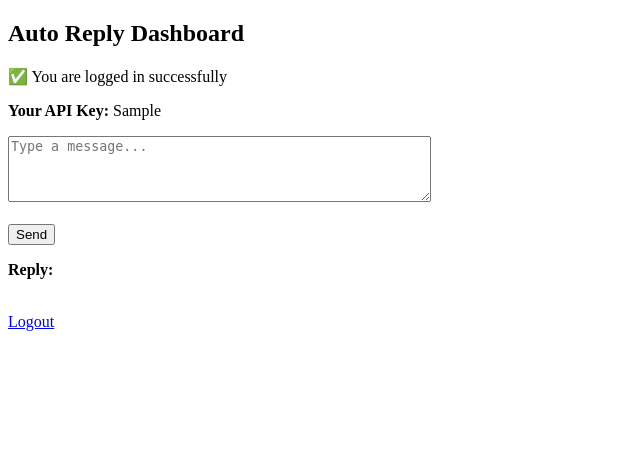
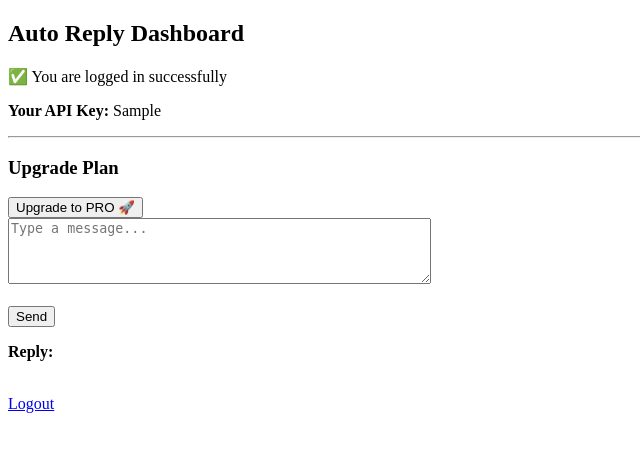
Before and after one commit to shreedev-arch/autoreply-saas, a Flask app: template templates/auto_reply.html in a window 1280 px wide. Shown: the top 452 px of the page, without its empty margins (0-640 px from the left). Run offline with Flask 3, Linux system fonts and the light colour scheme; the template is opened without the code that fills it: most values are stand-ins (such as "Sample title", 1, 10 or a date in 2020).

Commit message:
Added UI upgrade route step 3.2

```diff
--- a/app.py
+++ b/app.py
@@ -173,6 +173,24 @@ def auto_reply():
         "plan": plan
     }
 
+@app.route("/upgrade-ui", methods=["POST"])
+def upgrade_ui():
+    if "user" not in session:
+        return redirect(url_for("login"))
+
+    conn = get_db()
+    cur = conn.cursor()
+
+    cur.execute(
+        "UPDATE users SET plan='PRO' WHERE username=?",
+        (session["user"],)
+    )
+
+    conn.commit()
+    conn.close()
+
+    return redirect(url_for("auto_reply"))
+
 @app.route("/upgrade", methods=["POST"])
 def upgrade_plan():
     data = request.get_json()
--- a/templates/auto_reply.html
+++ b/templates/auto_reply.html
@@ -9,6 +9,14 @@
 <p>✅ You are logged in successfully</p>
 
 <p><strong>Your API Key:</strong> {{ api_key }}</p>
+
+<hr>
+
+<h3>Upgrade Plan</h3>
+
+<form action="/upgrade-ui" method="POST">
+    <button type="submit">Upgrade to PRO 🚀</button>
+</form>
 
 <textarea id="message" placeholder="Type a message..." rows="4" cols="50"></textarea><br><br>
 <button onclick="sendMessage()">Send</button>
```
